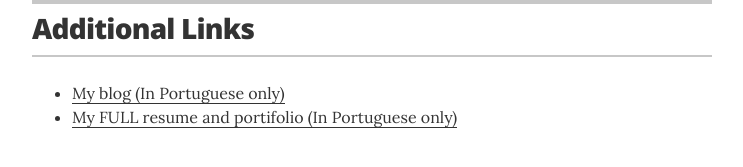
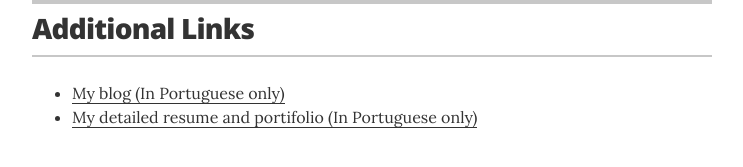
Before and after one commit to gutocarvalho/resume, a Jekyll site: the page built from index.html, in a window 1280 px wide and 900 px high, scrolled down 10461 px. Shown: the part 723-890 px from the top of the window, without its empty margins (268-1011 px from the left). Built offline with Jekyll 4.4.1, drawn with Linux system fonts in a browser that asks for light colours.

Commit message:
Updated links file

```diff
--- a/_data/links.yml
+++ b/_data/links.yml
@@ -2,4 +2,4 @@
 - url: "http://gutocarvalho.net"
   description: My blog (In Portuguese only)
 - url: "http://curriculo.gutocarvalho.net"
-  description: My FULL resume and portifolio (In Portuguese only)
+  description: My detailed resume and portifolio (In Portuguese only)
```
